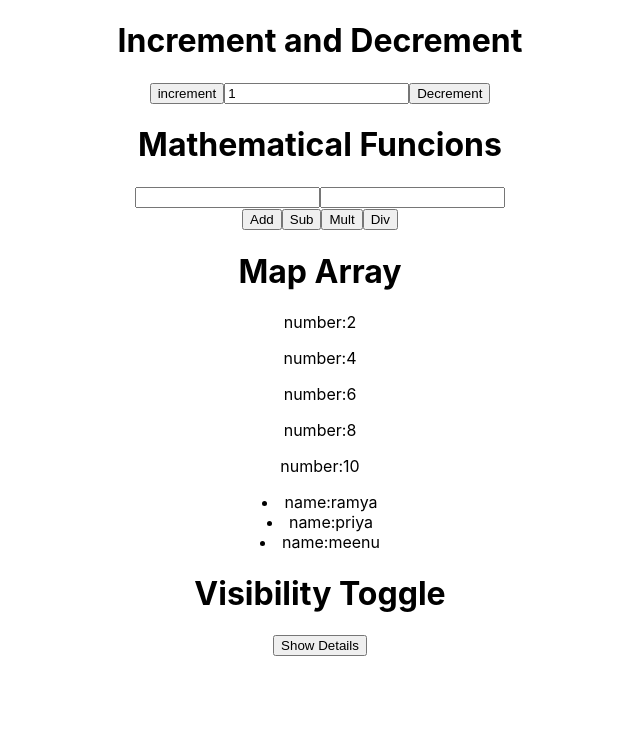
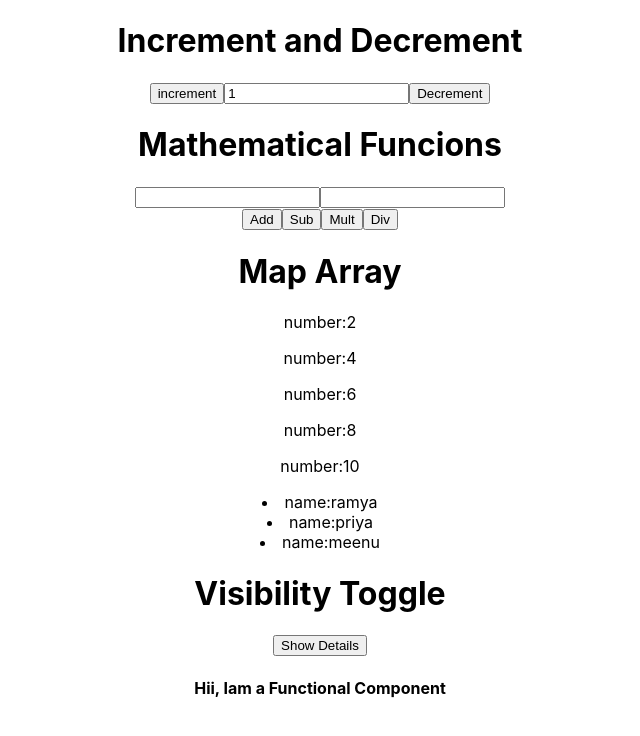
Before and after one commit to ramyamahi/Redux-Form-simple-example, a React (Create React App) app: page / in a window 1280 px wide. Shown: the top 736 px of the page, without its empty margins (320-960 px from the left). Built offline with nearby package versions, Linux system fonts and the light colour scheme.

Commit message:
Example program added for functional component

```diff
--- a/src/App.js
+++ b/src/App.js
@@ -5,6 +5,8 @@ import Add from "./Add"
 import './App.css';
 import VisibilityToggle from "./VisibilityToggle"
 import ClassSample from './ClassSample'
+import FunctionalComponent from './FunctionalComponent'
+
 
 class App extends Component {
   constructor(props){
@@ -27,6 +29,7 @@ class App extends Component {
        <Increment/>
        <Add/>
        <VisibilityToggle/>
+       <FunctionalComponent/>
        <ClassSample />
 
       </div>
--- /dev/null
+++ b/src/FunctionalComponent.js
@@ -0,0 +1,14 @@
+import React , {Component} from 'react'
+
+ const FunctionalComponent =() => {
+	return (
+		<div>
+			<h4>Hii, Iam a Functional Component</h4>
+		</div>
+
+
+		)
+}
+
+
+export default FunctionalComponent;
```
